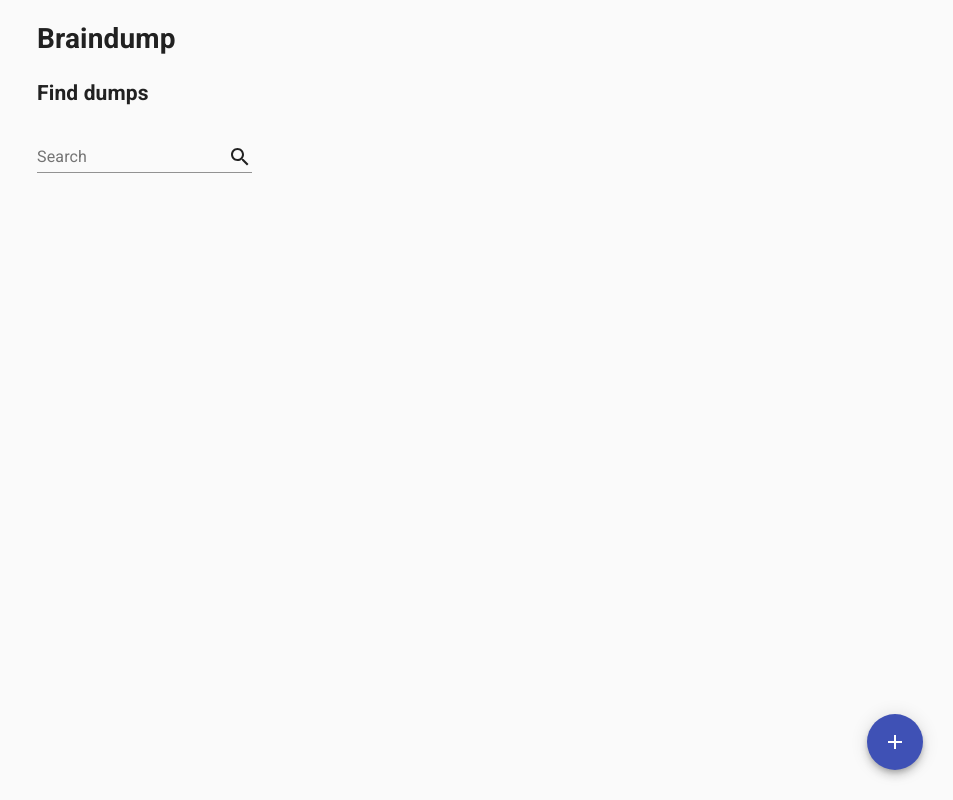
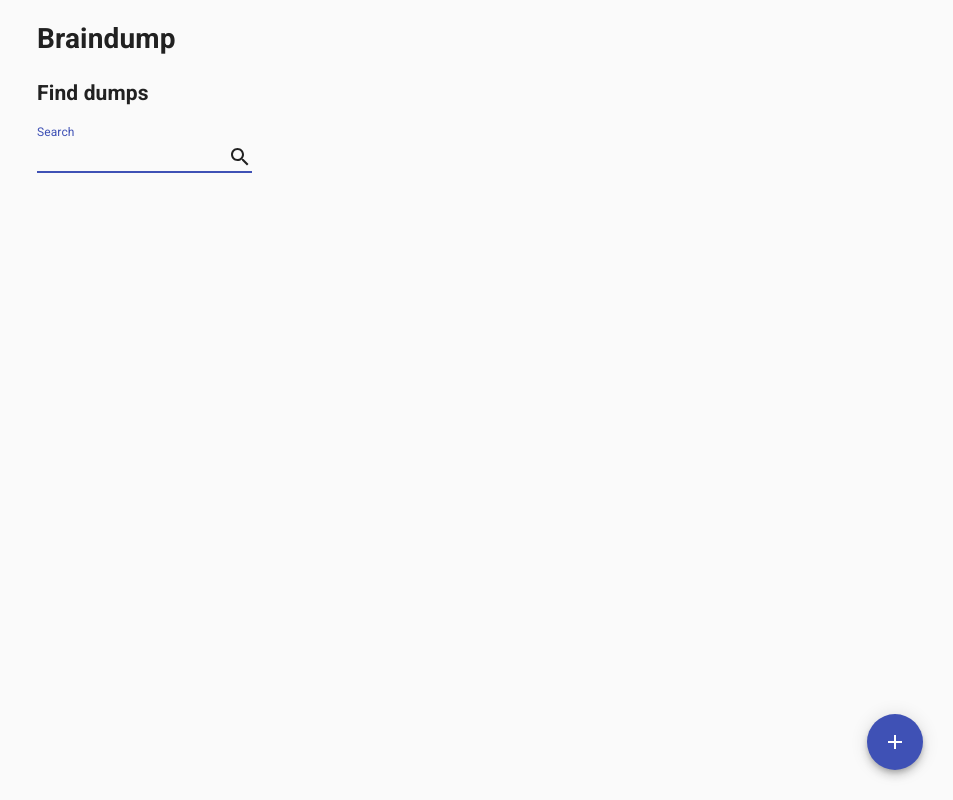
Before and after one commit to marianditt/braindump-app, a React (Create React App) app: page / in a window 1280 px wide. Shown: the whole page, without its empty margins (327-1280 px from the left). Built offline with nearby package versions, Linux system fonts and the light colour scheme.

Commit message:
Focus text fields on search and edit views.

```diff
--- a/src/components/edit-dump-component.tsx
+++ b/src/components/edit-dump-component.tsx
@@ -117,6 +117,7 @@ function Component(props: EditDumpProps) {
             label="Summary"
             variant="outlined"
             value={state.summary.value || ''}
+            autoFocus
             onChange={(event: ChangeEvent<HTMLInputElement>) => onFieldChange('summary', event.target.value)}
             error={state.summary.hasError}
             helperText={state.summary.error}
--- a/src/components/search-dumps-component.tsx
+++ b/src/components/search-dumps-component.tsx
@@ -38,7 +38,7 @@ function Component(props: SearchProps) {
   const searchForm = (
     <FormControl>
       <InputLabel htmlFor="search">Search</InputLabel>
-      <Input id="search" onChange={onSearchFilterChange} endAdornment={adornment} autoComplete="off" />
+      <Input id="search" autoFocus onChange={onSearchFilterChange} endAdornment={adornment} autoComplete="off" />
     </FormControl>
   )
 
```
